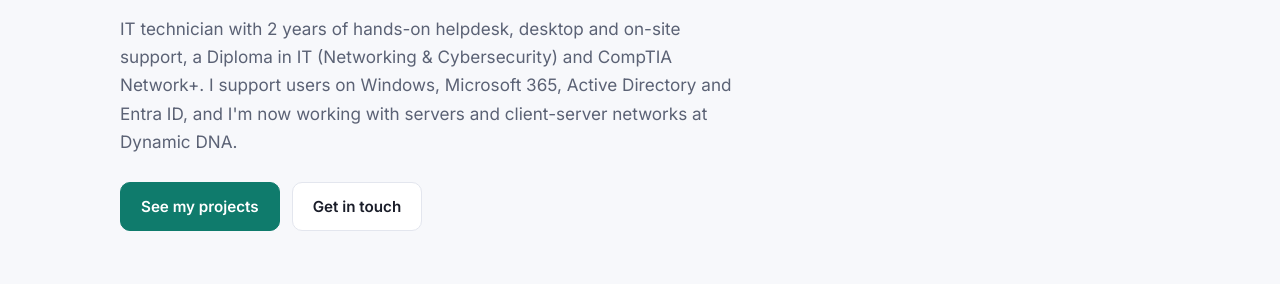
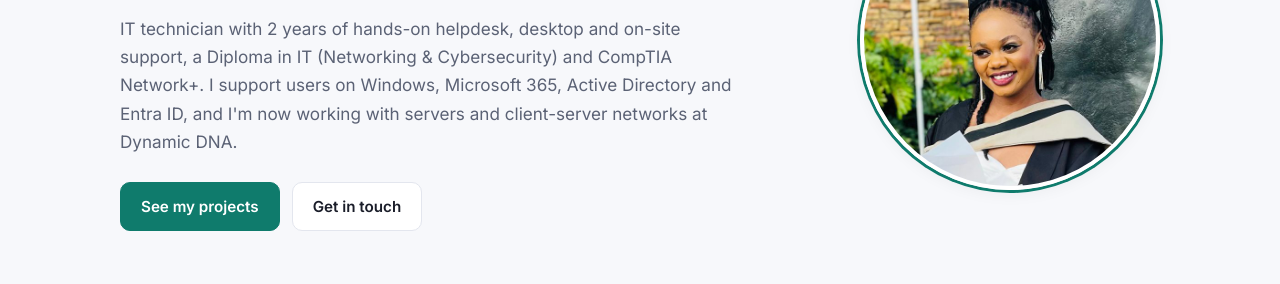
Before and after one commit to Bongokuhle-Nokubonga/portfolio-website, a plain HTML site: page index.html in a window 1280 px wide. Shown: the part 308-592 px from the top of the page. Drawn offline with Linux system fonts and the light colour scheme.

Commit message:
Add profile photo to hero section
Co-Authored-By: Claude Opus 5.5 <noreply@anthropic.com>

```diff
--- a/index.html
+++ b/index.html
@@ -29,6 +29,8 @@
 
   <main id="top">
     <section class="hero container">
+      <div class="hero-grid">
+      <div class="hero-text">
       <p class="mono kicker">&gt; ping nokubonga --status</p>
       <h1>Hi, I'm <span class="accent">Nokubonga Nkuna</span>.</h1>
       <h2>IT Technician · Helpdesk &amp; Systems Support</h2>
@@ -41,6 +43,10 @@
       <div class="cta">
         <a class="btn primary" href="#projects">See my projects</a>
         <a class="btn" href="#contact">Get in touch</a>
+      </div>
+      </div>
+      <img class="profile-photo" src="images/profile.jpg" width="640" height="640"
+           alt="Nokubonga Nkuna smiling in graduation cap and gown">
       </div>
       <ul class="stats">
         <li><strong data-count="4000">0</strong><span>users supported</span></li>
--- a/style.css
+++ b/style.css
@@ -54,6 +54,12 @@ a { color: var(--accent); }
 
 /* Hero */
 .hero { padding: 96px 0 72px; }
+.hero-grid { display: grid; grid-template-columns: 1fr 300px; gap: 48px; align-items: center; }
+.profile-photo {
+  width: 100%; height: auto; aspect-ratio: 1; object-fit: cover;
+  border-radius: 50%; border: 4px solid var(--surface);
+  box-shadow: 0 0 0 3px var(--accent), var(--shadow);
+}
 .kicker { color: var(--accent); font-size: .9rem; margin: 0 0 12px; }
 h1 { font-size: clamp(2.1rem, 6vw, 3.4rem); line-height: 1.15; margin: 0; letter-spacing: -.02em; }
 .hero h2 { font-size: clamp(1.15rem, 3vw, 1.5rem); color: var(--muted); font-weight: 500; margin: 10px 0 18px; }
@@ -133,6 +139,8 @@ h1 { font-size: clamp(2.1rem, 6vw, 3.4rem); line-height: 1.15; margin: 0; letter
   }
   .links.open { display: flex; }
   .hero { padding: 56px 0 48px; }
+  .hero-grid { grid-template-columns: 1fr; gap: 28px; }
+  .profile-photo { width: 180px; order: -1; }
   .about-grid { grid-template-columns: 1fr; gap: 0; }
   .stats { gap: 24px; }
 }
```
Also changed, not shown: images/profile.jpg (added).
